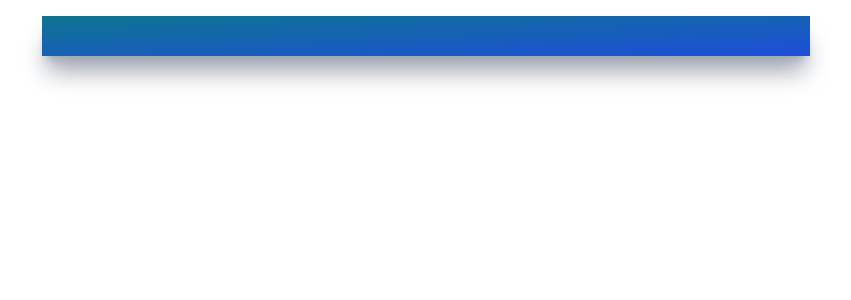
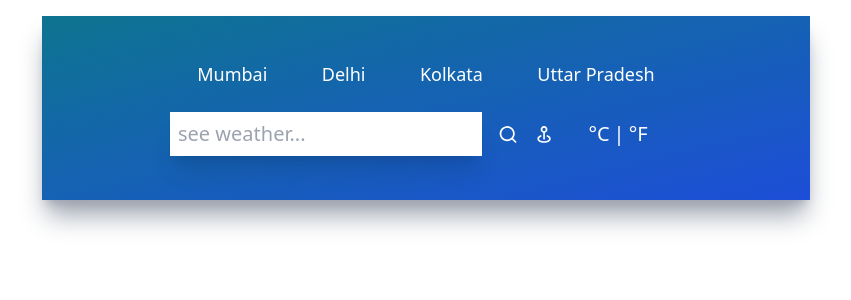
Before and after one commit to thakuratul2/weather-app-React-Js, a React (Create React App) app: page / in a window 1280 px wide. Shown: the top 300 px of the page, without its empty margins (214-1065 px from the left). Built offline with nearby package versions, Linux system fonts and the light colour scheme.

Commit message:
Inputs Done

```diff
--- a/src/App.js
+++ b/src/App.js
@@ -1,5 +1,6 @@
 import React from 'react';
-
+import TopButtons from './components/TopButtons';
+import Inputs from './components/Inputs';
 
 const App = () => {
   return (
@@ -7,6 +8,8 @@
       <div className="mx-auto max-w-screen-md mt-4 py-5 px-32 bg-gradient-to-br from-cyan-700 to-blue-700 h-fit shadow-xl
       shadow-gray-400">
 
+      <TopButtons />
+      <Inputs />
       </div>
     </>
   );
--- /dev/null
+++ b/src/components/Inputs.jsx
@@ -0,0 +1,27 @@
+import React from 'react';
+import { UilSearch,UilMapPin } from '@iconscout/react-unicons';
+
+
+const Inputs = () => {
+  return (
+    <>
+        <div className='flex flex-row justify-center my-6' >
+<div className='flex flex-row w-3/4 items-center justify-center space-x-4'>
+<input type="text" className='text-xl font-light placeholder:lowercase p-2 w-full shadow-xl capitalize focus:outline-none first-letter:capitalize'
+placeholder='See Weather...' />
+
+<UilSearch size={25} className="text-white cursor-pointer transition ease-out hover:scale-125"/>
+<UilMapPin size={25} className="text-white cursor-pointer transition ease-out hover:scale-125"/>
+</div>
+
+<div className='flex flex-row w-1/4 items-center justify-center'>
+<button name='metric' className='text-xl text-white font-light'>°C</button>
+<p className='text-xl text-white mx-1'>|</p>
+<button name='imperial' className='text-xl text-white font-light'>°F</button>
+</div>
+        </div>
+    </>
+  );
+}
+
+export default Inputs;
--- /dev/null
+++ b/src/components/TopButtons.jsx
@@ -0,0 +1,33 @@
+import React from 'react';
+
+const TopButtons = () => {
+  const cities = [
+    {
+      id:1,
+      title : 'Mumbai'
+    },{
+      id:2,
+      title : 'Delhi'
+    },{
+      id:3,
+      title : 'Kolkata'
+    },
+    {
+      id:4,
+      title : 'Uttar Pradesh'
+    }
+  ]
+  return (
+    <>
+      <div className="flex items-center justify-around my-6">
+        {cities.map((city)=>
+        (
+          <button key={city.id} className='text-white text-lg font-medium'>{city.title}</button>
+
+        ))}
+      </div>
+    </>
+  );
+}
+
+export default TopButtons;
```
